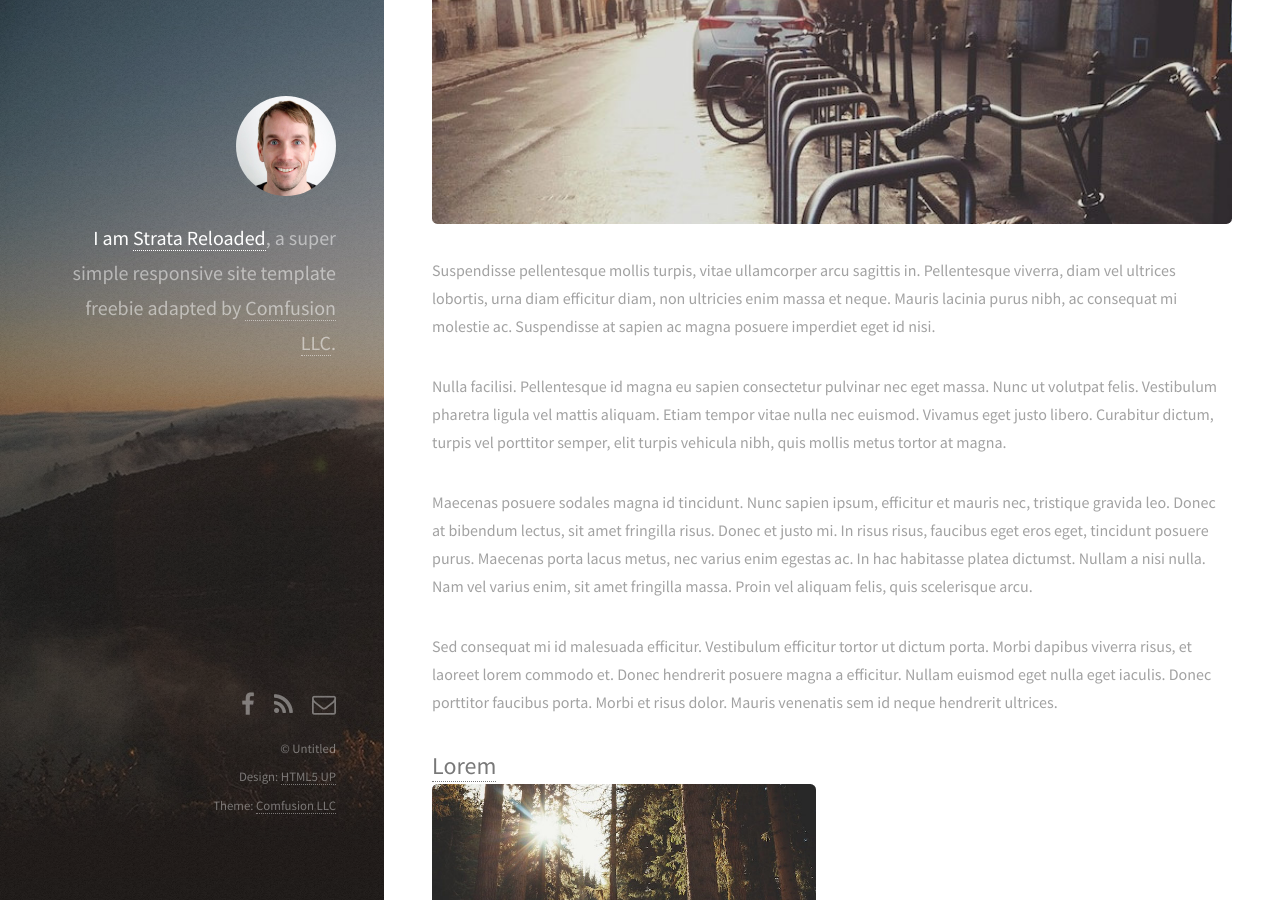
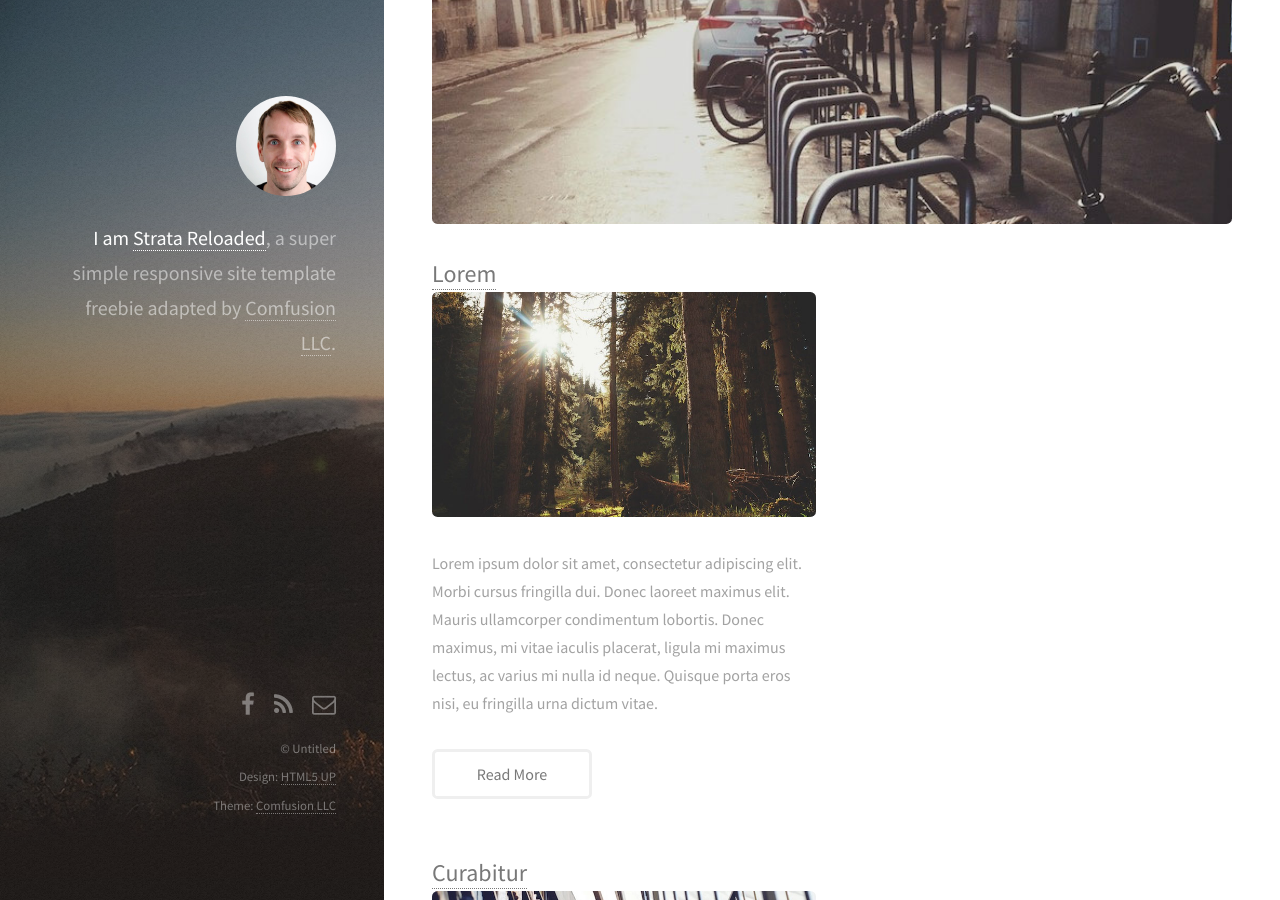
Before and after one commit to fracuci/fracuci.github.io, a Jekyll site: the page built from _posts/2015-02-06-welcome-to-jekyll.markdown, in a window 1280 px wide and 900 px high, scrolled down 441 px. Built offline with Jekyll 4.4.1, drawn with Linux system fonts in a browser that asks for light colours; nearby versions of some CDN libraries.

Commit message:
Update 2015-02-06-welcome-to-jekyll.markdown

```diff
--- a/_posts/2015-02-06-welcome-to-jekyll.markdown
+++ b/_posts/2015-02-06-welcome-to-jekyll.markdown
@@ -5,10 +5,4 @@ date: 2015-02-06T14:37:44.000Z
 categories: update
 ---
 
-<img src="/images/fulls/01.jpg" class="fit image"> Suspendisse pellentesque mollis turpis, vitae ullamcorper arcu sagittis in. Pellentesque viverra, diam vel ultrices lobortis, urna diam efficitur diam, non ultricies enim massa et neque. Mauris lacinia purus nibh, ac consequat mi molestie ac. Suspendisse at sapien ac magna posuere imperdiet eget id nisi.
-
-Nulla facilisi. Pellentesque id magna eu sapien consectetur pulvinar nec eget massa. Nunc ut volutpat felis. Vestibulum pharetra ligula vel mattis aliquam. Etiam tempor vitae nulla nec euismod. Vivamus eget justo libero. Curabitur dictum, turpis vel porttitor semper, elit turpis vehicula nibh, quis mollis metus tortor at magna.
-
-Maecenas posuere sodales magna id tincidunt. Nunc sapien ipsum, efficitur et mauris nec, tristique gravida leo. Donec at bibendum lectus, sit amet fringilla risus. Donec et justo mi. In risus risus, faucibus eget eros eget, tincidunt posuere purus. Maecenas porta lacus metus, nec varius enim egestas ac. In hac habitasse platea dictumst. Nullam a nisi nulla. Nam vel varius enim, sit amet fringilla massa. Proin vel aliquam felis, quis scelerisque arcu.
-
-Sed consequat mi id malesuada efficitur. Vestibulum efficitur tortor ut dictum porta. Morbi dapibus viverra risus, et laoreet lorem commodo et. Donec hendrerit posuere magna a efficitur. Nullam euismod eget nulla eget iaculis. Donec porttitor faucibus porta. Morbi et risus dolor. Mauris venenatis sem id neque hendrerit ultrices.
+<img src="/images/fulls/01.jpg" class="fit image">
```
